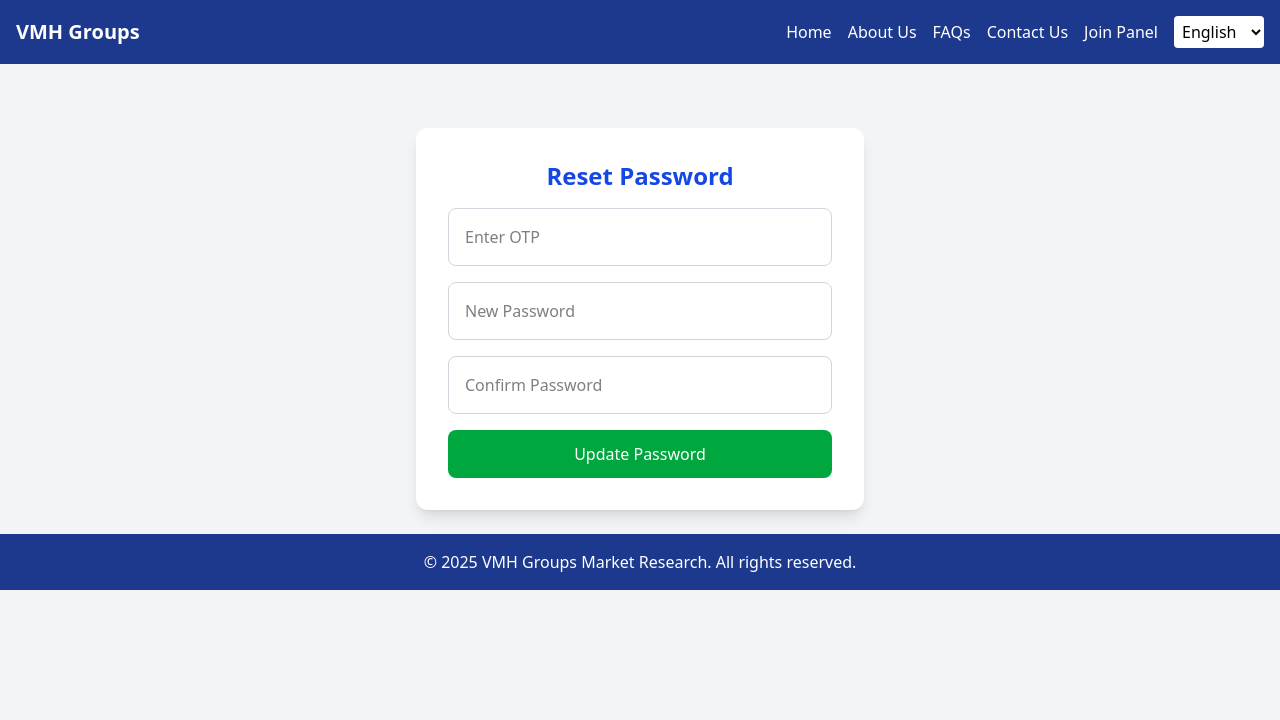
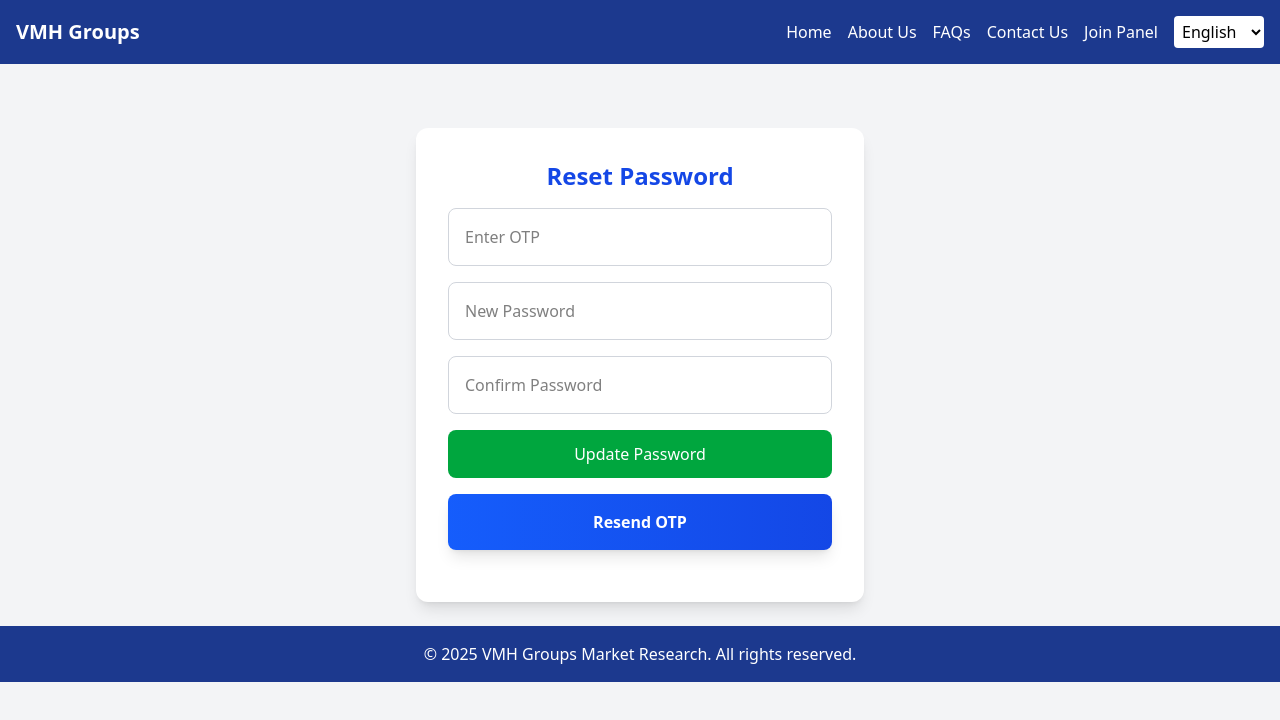
Before and after one commit to ArpitJangid11/VMH_GROUP, a React (Vite) app: page /reset-password in a window 1280 px wide. Shown: the top 720 px of the page. Built offline with nearby package versions, Linux system fonts and the light colour scheme; no server answers.

Commit message:
resend email

```diff
--- a/src/pages/ResetPassword.jsx
+++ b/src/pages/ResetPassword.jsx
@@ -1,6 +1,6 @@
 import { useLocation, useNavigate } from "react-router-dom";
 import { useState } from "react";
-import { resetPassword } from "../services/userService";
+import { resetPassword, sendForgotPasswordOtp } from "../services/userService";
 
 const ResetPassword = ({ t }) => {
   const location = useLocation();
@@ -34,6 +34,17 @@ const ResetPassword = ({ t }) => {
     setError(err.response?.data?.message || err.message || "Reset failed");
   } finally {
     setLoading(false);
+  }
+};
+const handleResendOtp = async () => {
+  try {
+    setLoading(true)
+    const { message } = await sendForgotPasswordOtp(email);
+    setError(message); // 👈 Now it's used — displays message as a success alert
+  } catch (err) {
+    setError(err.response?.data?.message || "Failed to resend OTP");
+  }finally{
+    setLoading(false)
   }
 };
 
@@ -79,6 +90,17 @@ const ResetPassword = ({ t }) => {
             >
             {loading ? "Updating..." : t.updatePassword || "Update Password"}
         </button>
+        <button
+          type="button"
+          onClick={handleResendOtp}
+          className={`w-full px-6 py-4 mb-5 font-semibold rounded-lg transition-all duration-200 shadow-lg ${
+              loading
+                ? "bg-gray-400 cursor-not-allowed"
+                : "bg-gradient-to-r from-blue-600 to-blue-700 text-white hover:from-blue-700 hover:to-blue-800 transform hover:scale-105 hover:shadow-xl"
+            }`}
+        >
+          Resend OTP
+        </button>
         </form>
       </div>
     </div>
--- a/src/pages/Signup.jsx
+++ b/src/pages/Signup.jsx
@@ -1,5 +1,5 @@
 import { useState } from 'react';
-import { signupUser, verifyOtp, loginUser } from '../services/userService';
+import { signupUser, verifyOtp, loginUser, resendVerificationOtp } from '../services/userService';
 import { Link, useNavigate } from 'react-router-dom';
 
 const Signup = ({ t, setUser }) => {
@@ -15,6 +15,7 @@ const Signup = ({ t, setUser }) => {
 
   const [step, setStep] = useState("form");
   const [otp, setOtp] = useState("");
+  const [error, setError] = useState("");
   const [loading, setLoading] = useState(false);
   const navigate = useNavigate();
 
@@ -30,9 +31,20 @@ const Signup = ({ t, setUser }) => {
       await signupUser(formData);
       setStep("otp");
     } catch (error) {
-      alert(error.response?.data?.message || "Registration failed.");
+      setError(error.response?.data?.message || "Registration failed.");
     } finally {
       setLoading(false);
+    }
+  };
+  const handleResendOtp = async () => {
+    try {
+      setLoading(true)
+      const { message } = await resendVerificationOtp(formData.email);
+      setError(message); // 👈 Now it's used — displays message as a success alert
+    } catch (err) {
+      setError(err.response?.data?.message || "Failed to resend OTP");
+    }finally{
+      setLoading(false)
     }
   };
 
@@ -50,7 +62,7 @@ const Signup = ({ t, setUser }) => {
       setUser(user);
       navigate(user.role === "admin" ? "/admin" : "/dashboard");
     } catch (err) {
-      alert(err.response?.data?.message || "OTP verification failed.");
+      setError(err.response?.data?.message || "OTP verification failed.");
     } finally {
       setLoading(false);
     }
@@ -78,13 +90,29 @@ const Signup = ({ t, setUser }) => {
             className="w-full p-4 border border-gray-300 rounded-lg mb-4"
             required
           />
+          {error && <p className="text-red-600 text-sm">{error}</p>}
           <button
             type="submit"
             disabled={loading}
-            className="w-full p-3 bg-blue-600 text-white rounded"
+            className={`w-full px-6 py-4 mb-5 font-semibold rounded-lg transition-all duration-200 shadow-lg ${
+              loading
+                ? "bg-gray-400 cursor-not-allowed"
+                : "bg-gradient-to-r from-blue-600 to-blue-700 text-white hover:from-blue-700 hover:to-blue-800 transform hover:scale-105 hover:shadow-xl"
+            }`}
           >
             {loading ? "Verifying..." : "Verify OTP & Login"}
           </button>
+          <button
+          type="button"
+          onClick={handleResendOtp}
+          className={`w-full px-6 py-4 mb-5 font-semibold rounded-lg transition-all duration-200 shadow-lg ${
+              loading
+                ? "bg-gray-400 cursor-not-allowed"
+                : "bg-gradient-to-r from-blue-600 to-blue-700 text-white hover:from-blue-700 hover:to-blue-800 transform hover:scale-105 hover:shadow-xl"
+            }`}
+        >
+          Resend OTP
+        </button>
         </form>
       </div>
     );
@@ -350,7 +378,8 @@ const Signup = ({ t, setUser }) => {
             <input type="checkbox" name="consent" onChange={handleInputChange} checked={formData.consent} required className="mt-1 h-4 w-4 text-blue-600" />
             <span className="text-sm text-gray-700">{t.consent}</span>
           </label>
-
+          {/* Display  errors */}
+          {error && <p className="text-red-600 text-sm">{error}</p>}
           {/* Submit */}
           <button type="submit" disabled={loading} className="w-full py-4 bg-blue-600 text-white font-semibold rounded-lg hover:scale-105 transition disabled:opacity-50">
             {loading ? "Registering..." : t.submit}
```
